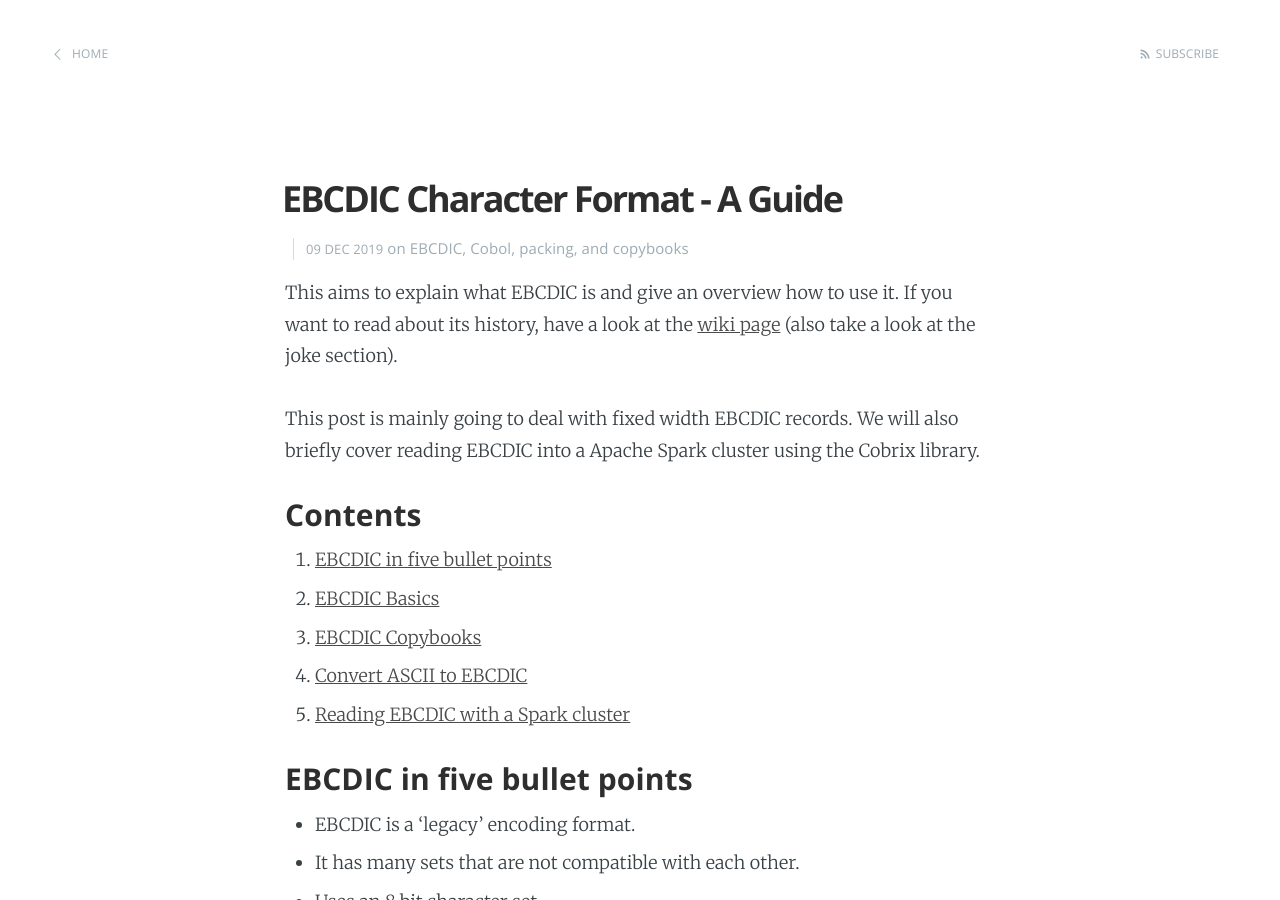
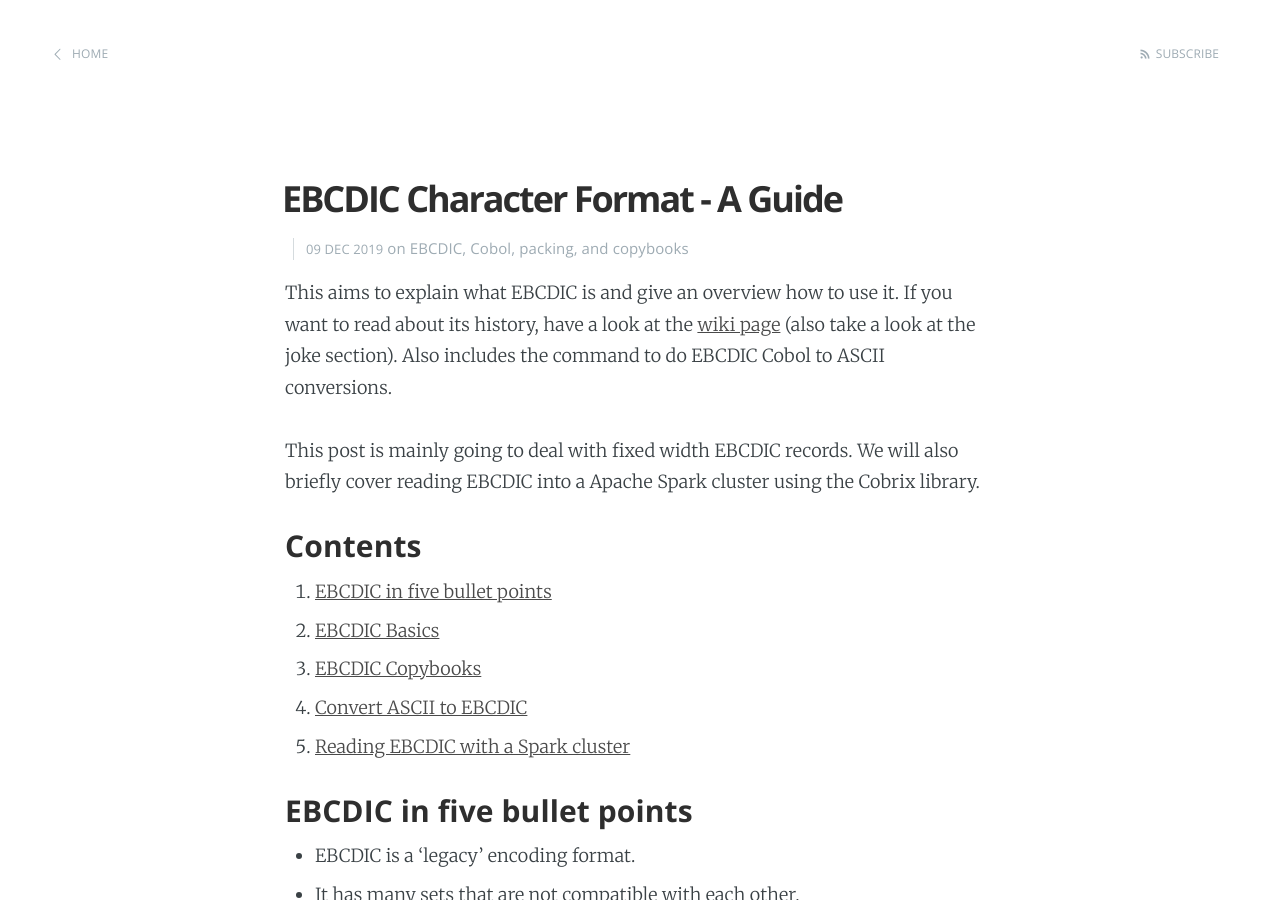
Before and after one commit to NiallBunting/niallbunting.github.io, a Jekyll site: the page built from _posts/2019-12-09-ebcdic-character-format-guide.markdown, in a window 1280 px wide and 900 px high. Built offline with Jekyll 4.4.1, drawn with Linux system fonts in a browser that asks for light colours.

```diff
--- a/_posts/2019-12-09-ebcdic-character-format-guide.markdown
+++ b/_posts/2019-12-09-ebcdic-character-format-guide.markdown
@@ -5,7 +5,7 @@
 categories: EBCDIC Cobol packing copybooks
 ---
 
-This aims to explain what EBCDIC is and give an overview how to use it. If you want to read about its history, have a look at the [wiki page][wikipage] (also take a look at the joke section).
+This aims to explain what EBCDIC is and give an overview how to use it. If you want to read about its history, have a look at the [wiki page][wikipage] (also take a look at the joke section). Also includes the command to do EBCDIC Cobol to ASCII conversions.
 
 This post is mainly going to deal with fixed width EBCDIC records. We will also briefly cover reading EBCDIC into a Apache Spark cluster using the Cobrix library.
 
```
